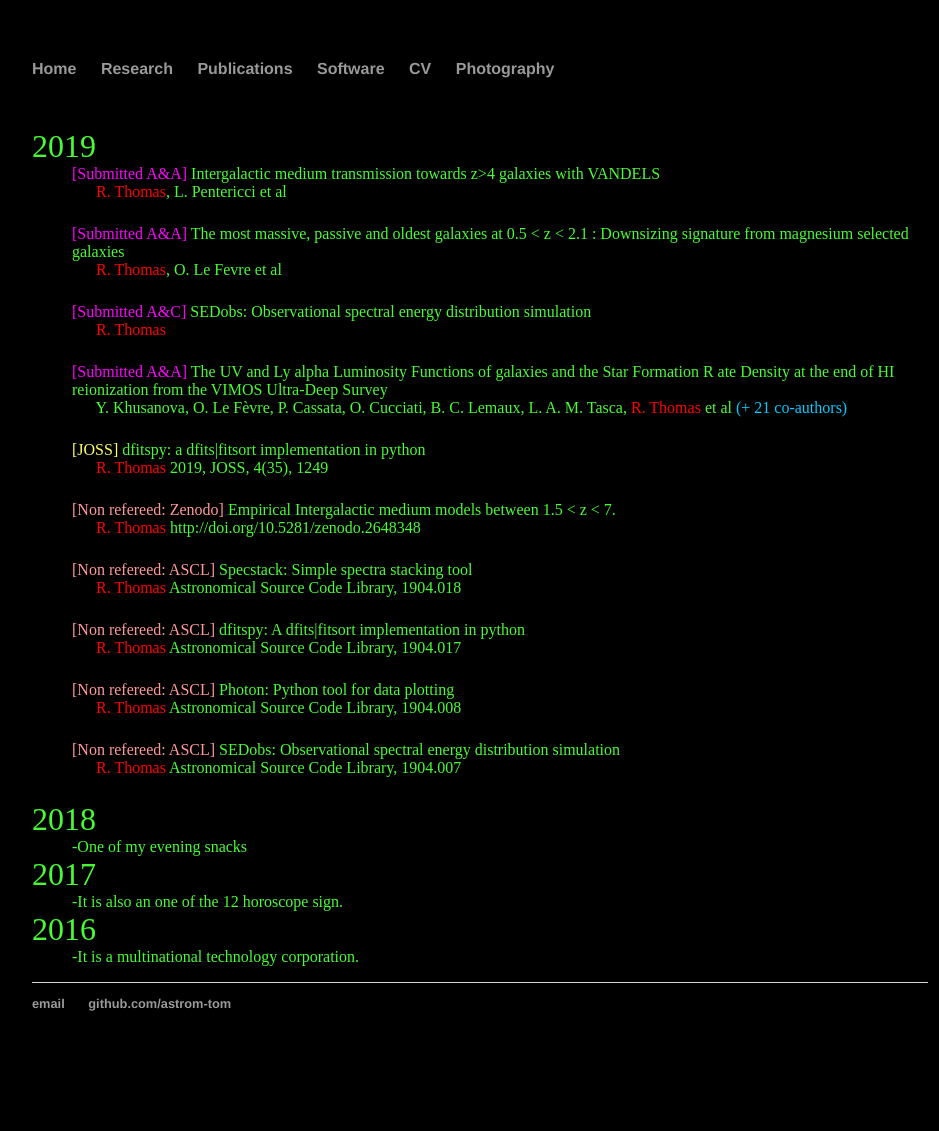
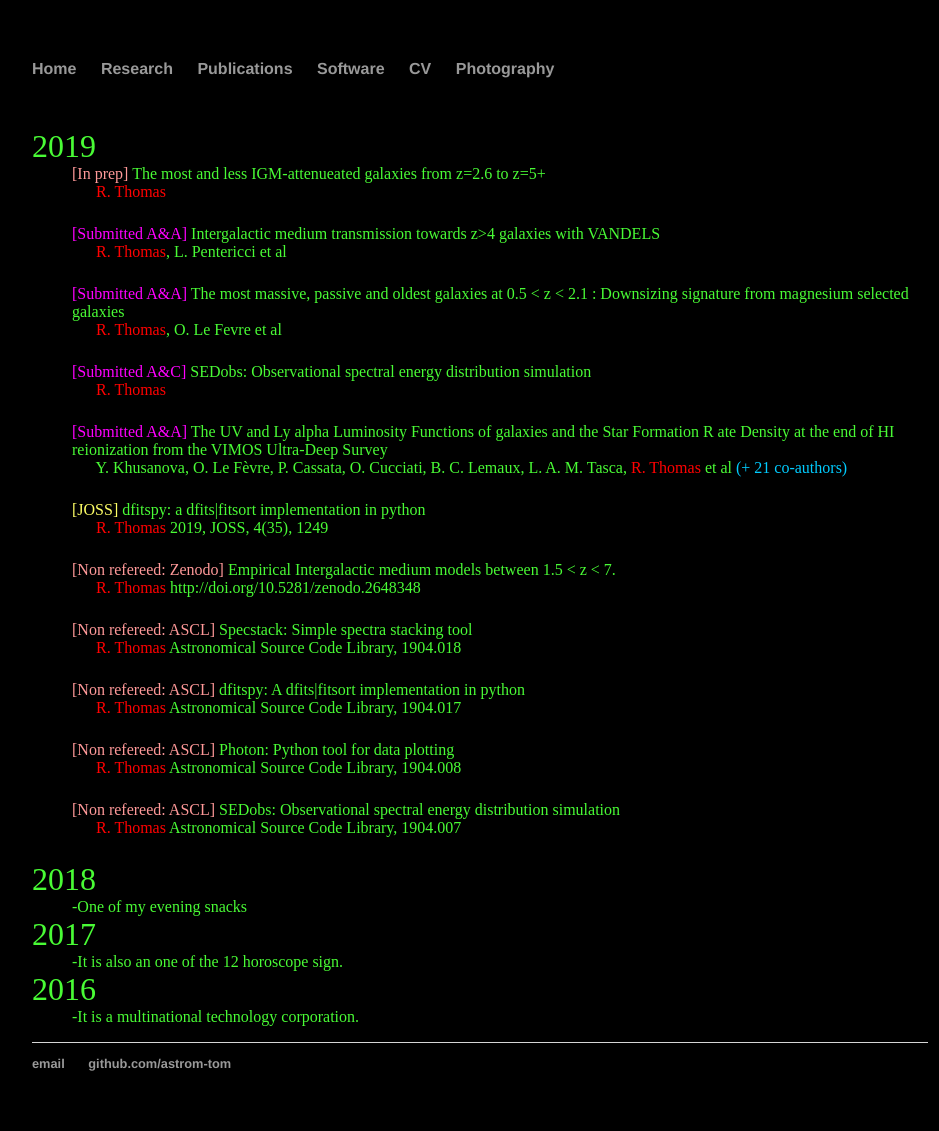
Before and after one commit to astrom-tom/astrom-tom.github.io, a Jekyll site: the page built from Papers/index.html, in a window 1280 px wide. Shown: the whole page, without its empty margins (160-1099 px from the left). Built offline with Jekyll 4.4.1, drawn with Linux system fonts in a browser that asks for light colours; before the commit the page ends 1071 px from its top, so only the background shows below that.

Commit message:
Update index.html

```diff
--- a/Papers/index.html
+++ b/Papers/index.html
@@ -14,6 +14,10 @@ div.a {  text-indent: 150px;}
   <font size="6">2019
     </font>
    </dt>
+
+   <dd> <span class='prep'>[In prep]</span> The most and less IGM-attenueated galaxies from z=2.6 to z=5+ <br>
+     &nbsp;&nbsp;&nbsp;&nbsp;&nbsp; <span class='me'>R. Thomas</span> </p> </dd>
+
   <dd> <span class='subm'>[Submitted A&A]</span> Intergalactic medium transmission towards z>4 galaxies with VANDELS<br>
      &nbsp;&nbsp;&nbsp;&nbsp;&nbsp; <span class='me'>R. Thomas</span>, L. Pentericci et al </p> </dd>
 
```
